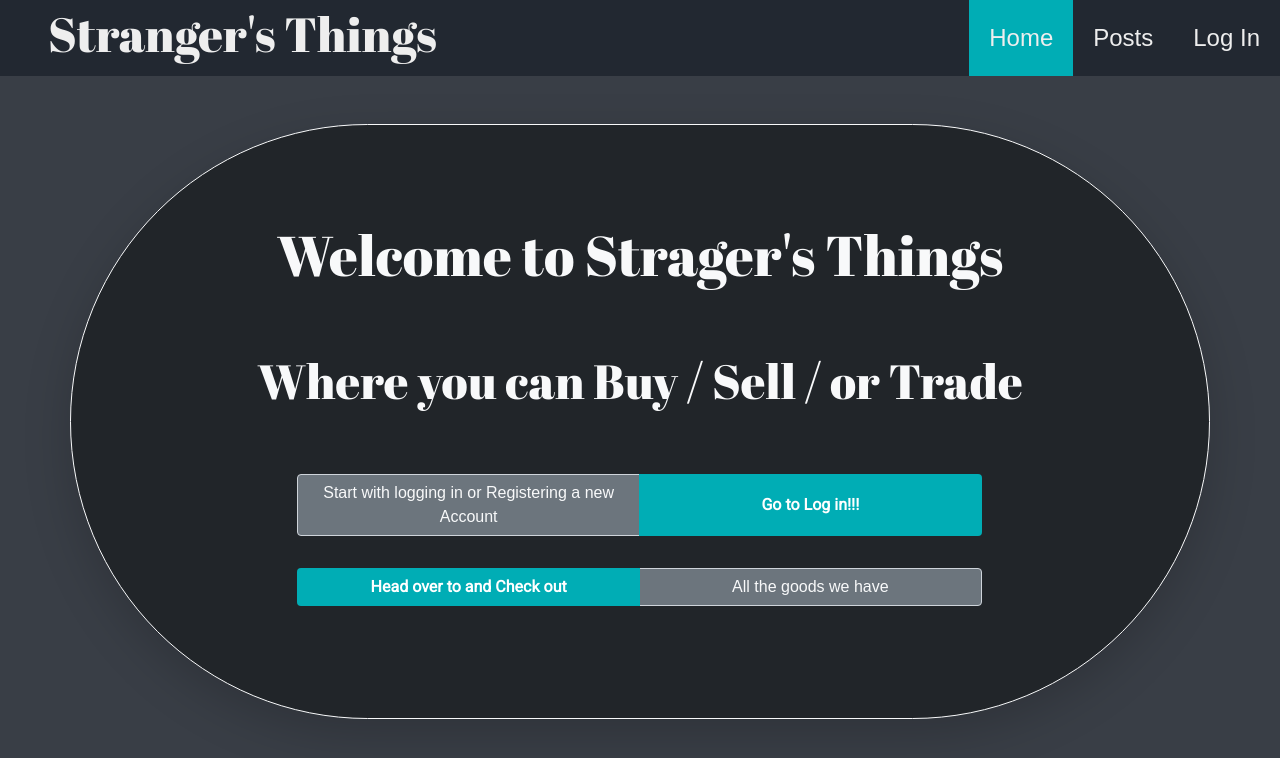
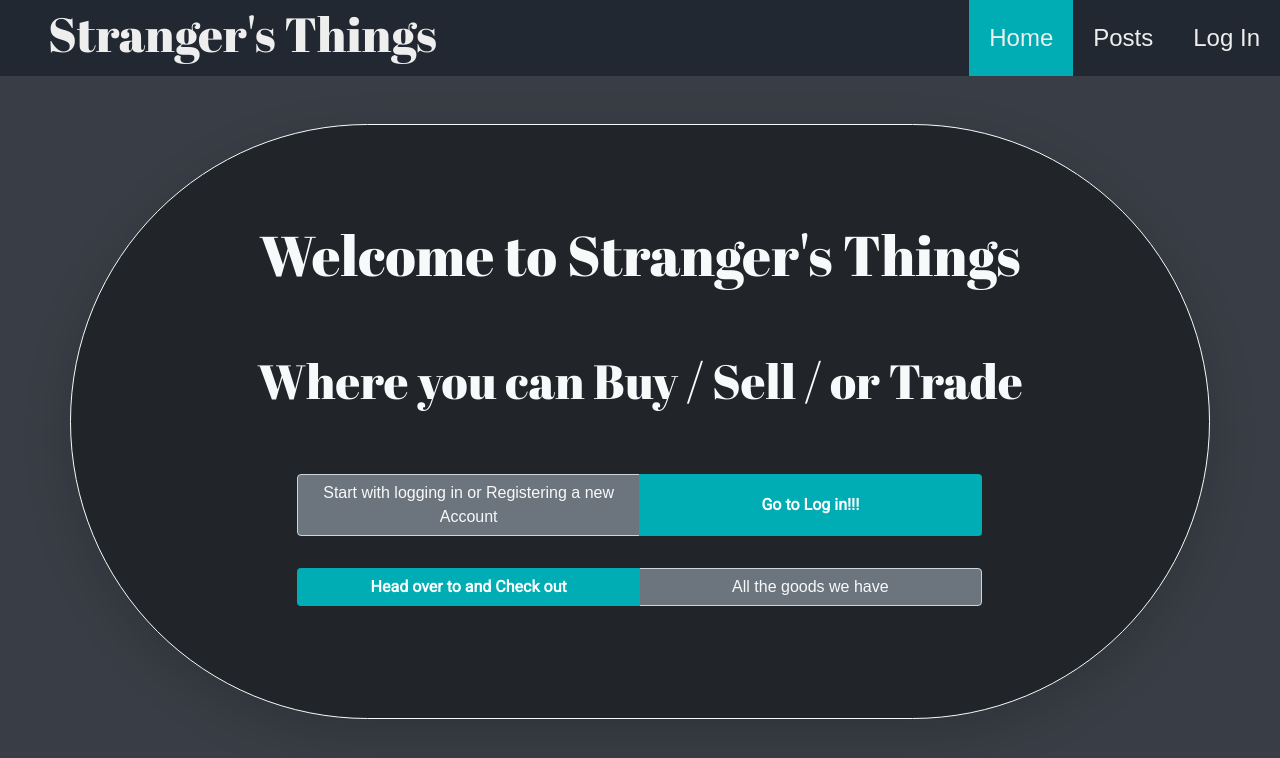
Before and after one commit to KyleBPerez/StrangersThangs, a React (Create React App) app: page / in a window 1280 px wide. Shown: the top 758 px of the page. Built offline with nearby package versions, Linux system fonts and the light colour scheme; no server answers; a web font is replaced by a local one.

Commit message:
some spelling error

```diff
--- a/src/App.js
+++ b/src/App.js
@@ -30,7 +30,7 @@ function App() {
   }, [])
 
   useEffect(() => {
-    if (localStorage.getItem('userAuthToken')) {
+    if (localStorage.getItem('token')) {
       setUserAuthToken(localStorage.getItem('token'))
     }
   }, [])
--- a/src/components/Home.jsx
+++ b/src/components/Home.jsx
@@ -7,7 +7,7 @@ export default function Home({ userAuthToken, username }) {
     <Container className='d-flex p-sm-5 flex-column w-100 align-items-center bg-dark rounded-pill mt-5 gap-2 border border-light shadow-lg'>
       {!userAuthToken ? (
         <h1 className='display-4 text-light text-center p-5'>
-          Welcome to Strager's Things
+          Welcome to Stranger's Things
         </h1>
       ) : (
         <h1 className='display-4 text-light text-center p-5'>
```
